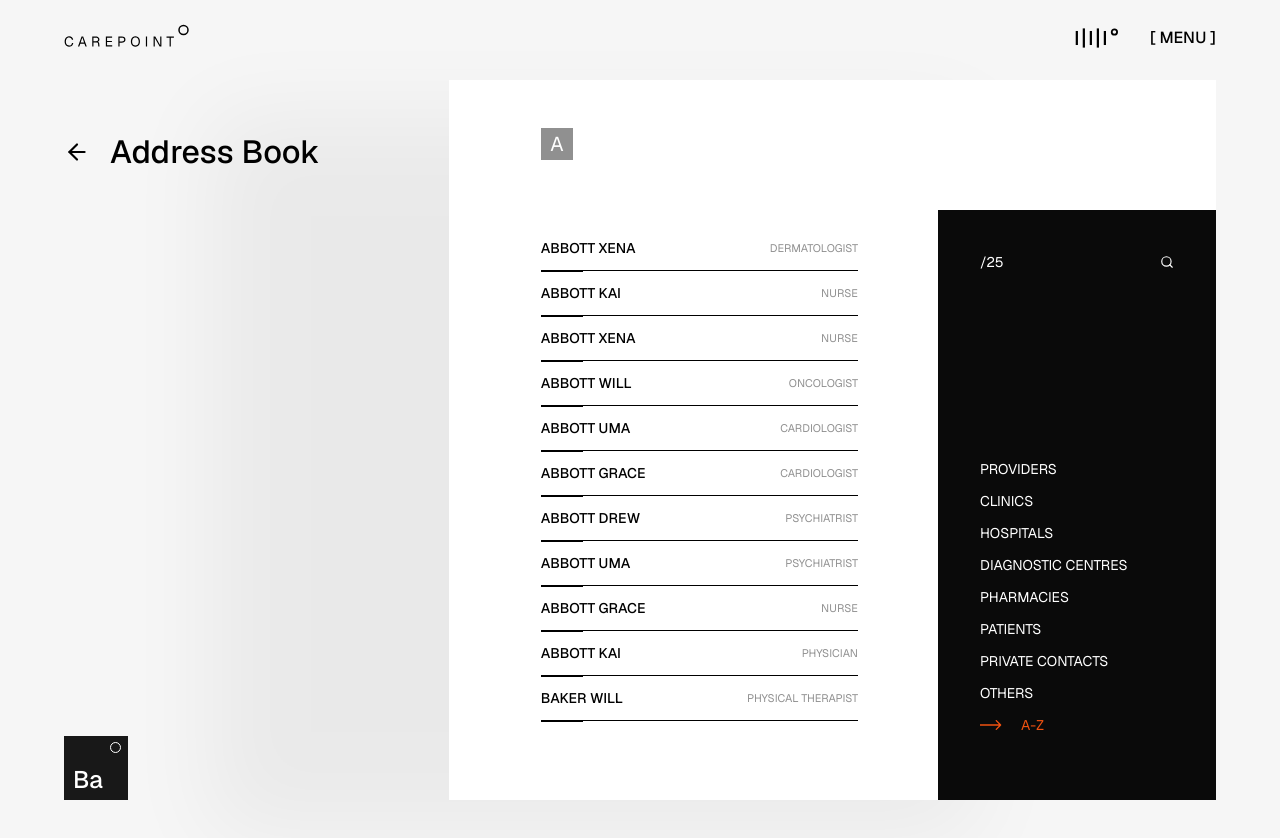
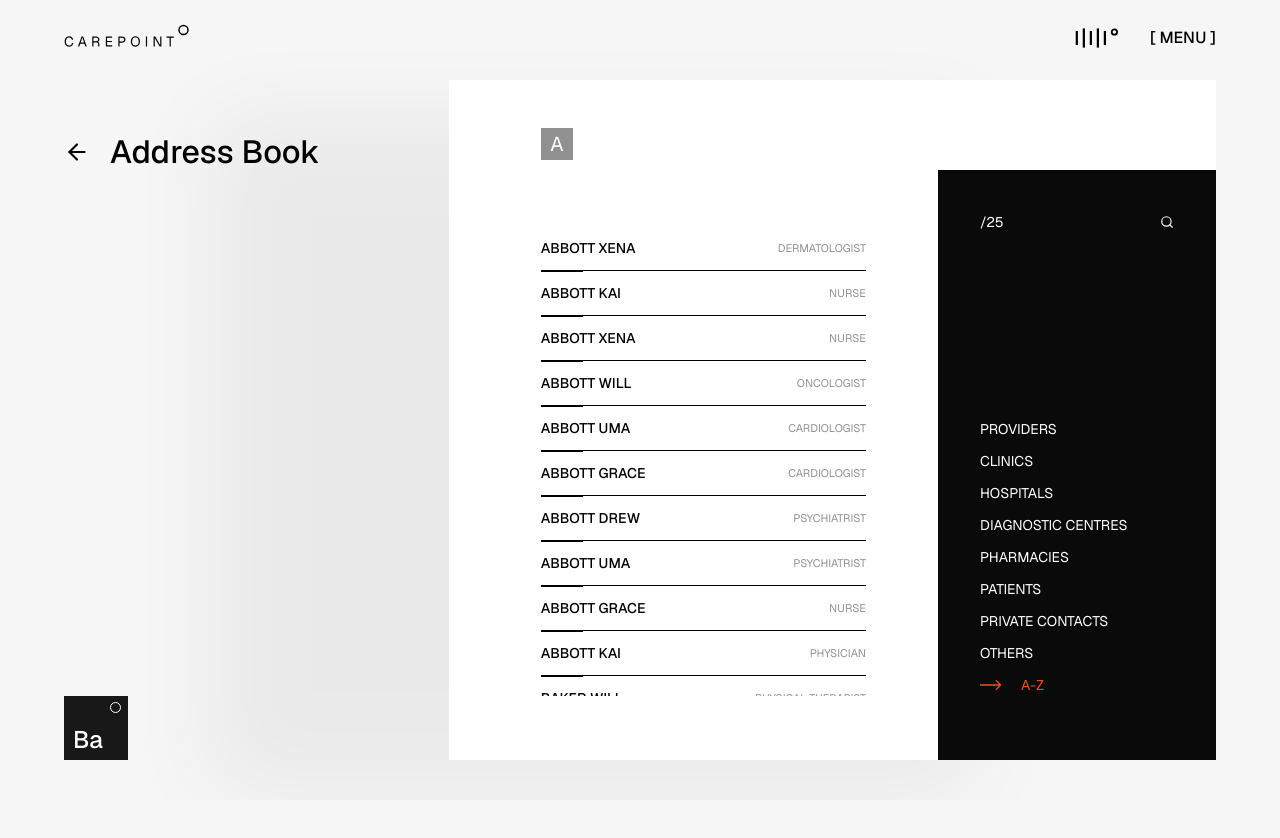
Before and after one commit to mosco98/neo-explore, a Next.js app: page /address-book in a window 1280 px wide. After the commit the page ends 800 px from the top, so only its background shows below. Built offline with nearby package versions, Linux system fonts and the light colour scheme.

Commit message:
minor fix

```diff
--- a/src/components/address-book.tsx
+++ b/src/components/address-book.tsx
@@ -78,7 +78,7 @@ const AddressBook = () => {
   }
 
   return (
-    <div className="flex flex-1 gap-20 pl-[92px] pt-12">
+    <div className="flex flex-1 gap-16 pl-[92px] pt-12">
       <div className="flex-1 pb-[64px]">
         <div className="h-8 min-w-8 text-[20px] bg-[#909090] inline-flex items-center justify-center text-white uppercase">
           {activeLetter}
@@ -91,7 +91,7 @@ const AddressBook = () => {
               animate={{ opacity: 1 }}
               exit={{ opacity: 0 }}
               transition={{ delay: 0.5 }}
-              className="mt-[66px] sm:max-h-[510px] 2xl:max-h-[900px] overflow-y-auto"
+              className="mt-[66px] max-h-[calc(100vh-330px)] overflow-y-auto pr-2"
             >
               <ContactList
                 setActiveLetter={(letter) => setActiveLetter(letter)}
```
